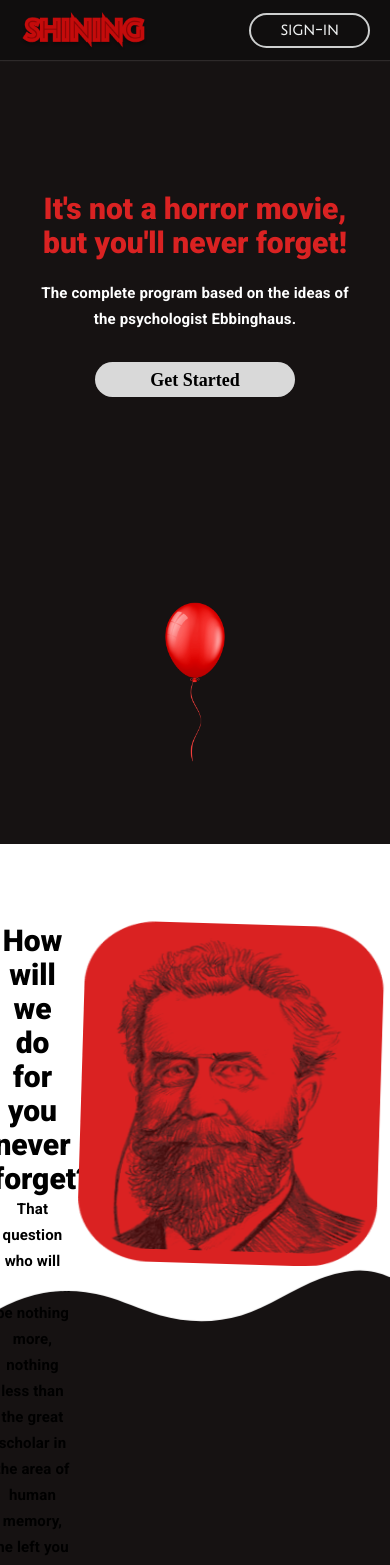
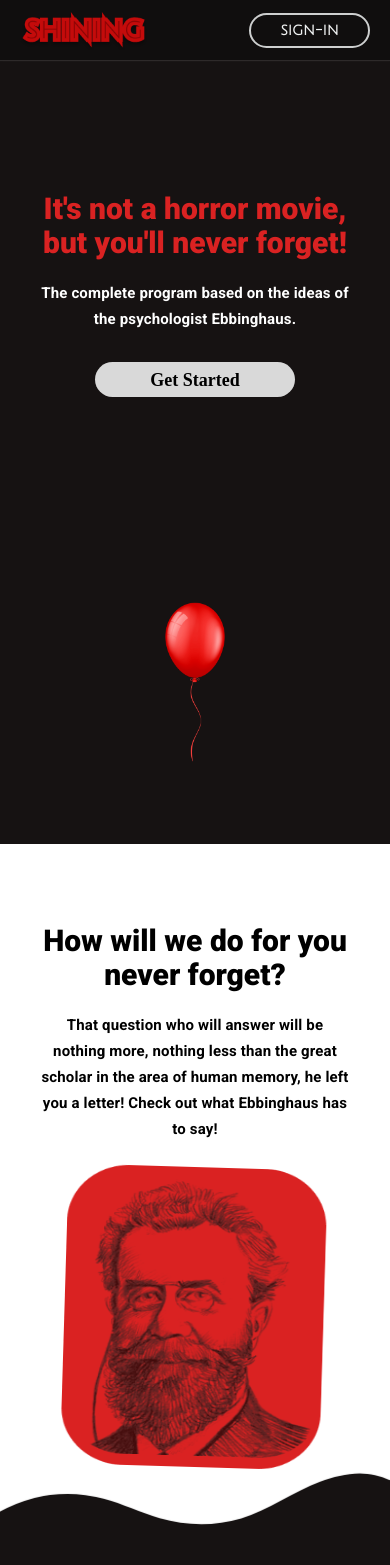
Before and after one commit to emilynakano/shining-front, a React (Create React App) app: page / in a window 390 px wide. Shown: the top 1565 px of the page. After the commit the page ends 1525 px from the top, so only its background shows below. Built offline with nearby package versions, Linux system fonts and the light colour scheme; no server answers.

Commit message:
feat: mobile responsive version to second section from home

```diff
--- a/src/pages/home/SecondSection.js
+++ b/src/pages/home/SecondSection.js
@@ -39,6 +39,12 @@ const Container = styled.div`
   flex-direction: row;
   justify-content:center;
   padding-top: 80px;
+
+  @media (max-width: 760px) {
+    flex-direction: column;
+    align-items:center;
+    gap: 25px;
+  }
 `;
 const Main = styled.div`
   max-width: 520px;
@@ -49,6 +55,10 @@ const Main = styled.div`
   text-align:center;
   justify-content: space-around;
   max-height: 310px;
+
+  @media (max-width: 760px) {
+    gap: 20px;
+  }
 `;
 const Title = styled(StyleTitle)`
   h1 {
@@ -80,4 +90,13 @@ const LogoHermann = styled.div`
     animation: go-back 0.5s infinite alternate;
   }
 
+  @media (max-width: 760px) {
+
+    img {
+      width: 260px;
+      height: 300px;
+      margin-right: 0px;
+    }
+  }
+
 `;
--- a/src/pages/home/index.js
+++ b/src/pages/home/index.js
@@ -13,5 +13,4 @@ export default function Home() {
   );
 }
 const Container = styled.div`
-
 `;
```
